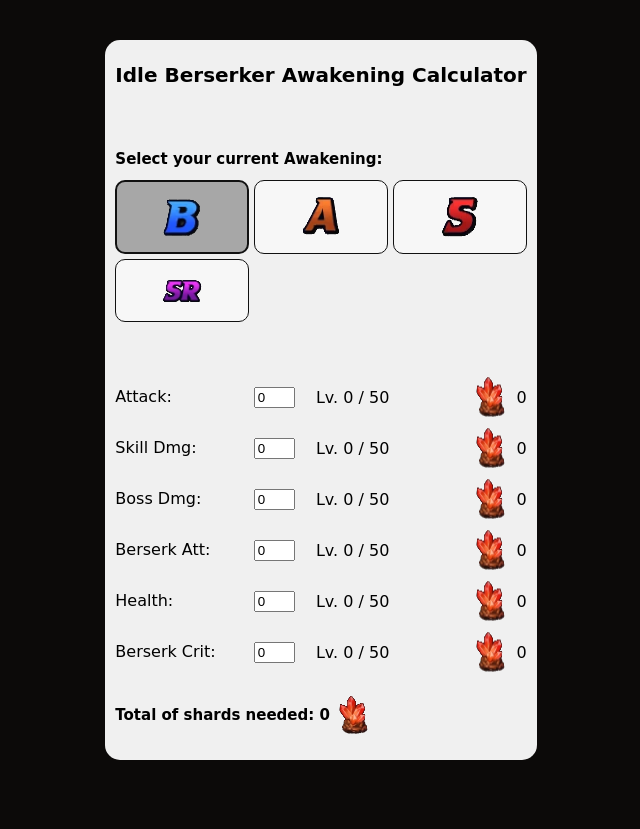
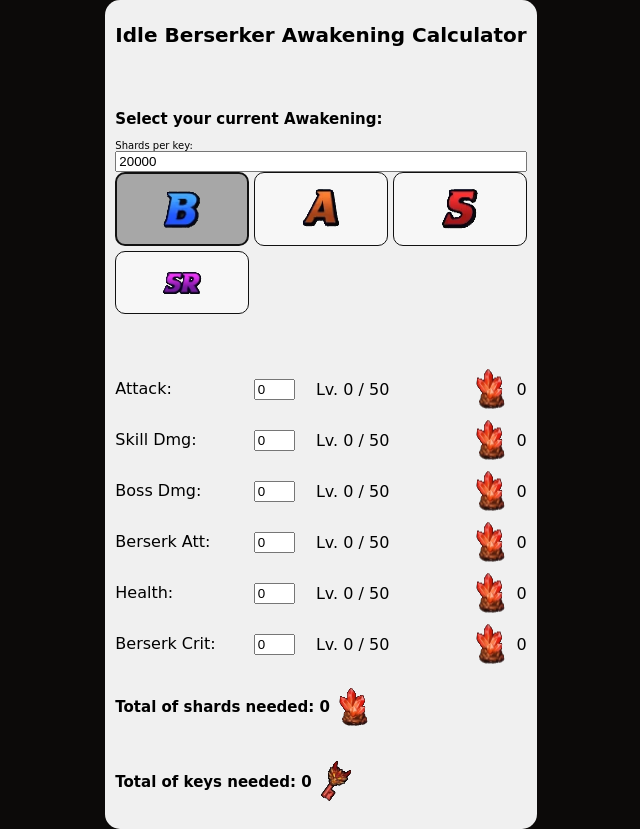
Before and after one commit to poladri11/IdleBerserkerAwakening, a plain HTML site: page index.html in a window 1280 px wide. Shown: the whole page, without its empty margins (319-959 px from the left). Before the commit the page ends 800 px from the top, so only its background shows below. Drawn offline with nearby package versions, Linux system fonts and the light colour scheme; a web font is replaced by a local one.

Commit message:
Added keys needed

```diff
--- a/index.html
+++ b/index.html
@@ -24,6 +24,8 @@
 
             <div class="calc-cont-body">
                 <h2>Select your current Awakening:</h2>
+                <label for="shardskey">Shards per key:</label>
+                <input type="number" name="shardskey" id="shardskey" v-model="shardsKey">
                 <div class="calc-cont-body-tiers">
 
 
@@ -140,6 +142,7 @@
                 </div>
 
                 <h2>Total of shards needed: {{ totalShards }} <img src="img/assets/shards.png" alt="Icon of shards"></h2>
+                <h2>Total of keys needed: {{ Math.floor(totalShards / shardsKey) }} <img src="img/assets/keys.png" alt="Keys Icon"></h2>
             </div>
 
         </div>
--- a/js.js
+++ b/js.js
@@ -62,6 +62,7 @@ createApp({
                 }
             ],
             totalShards: 0,
+            shardsKey: 20000,
 
         }
     },
--- a/style.css
+++ b/style.css
@@ -41,7 +41,6 @@ input[type=number] {
 
 .calc-cont {
     background-color: rgb(240, 240, 240);
-    height: 90%;
     border-radius: 15px;
     padding: 1rem;
 }
```
Also changed, not shown: img/assets/keys.png (added).
